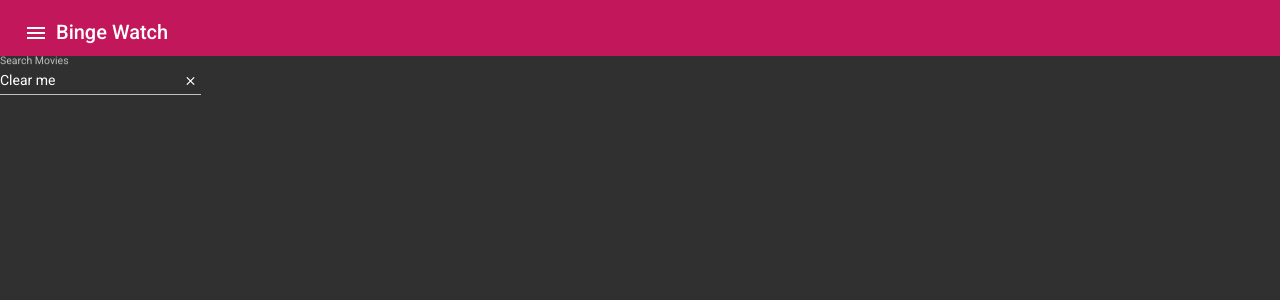
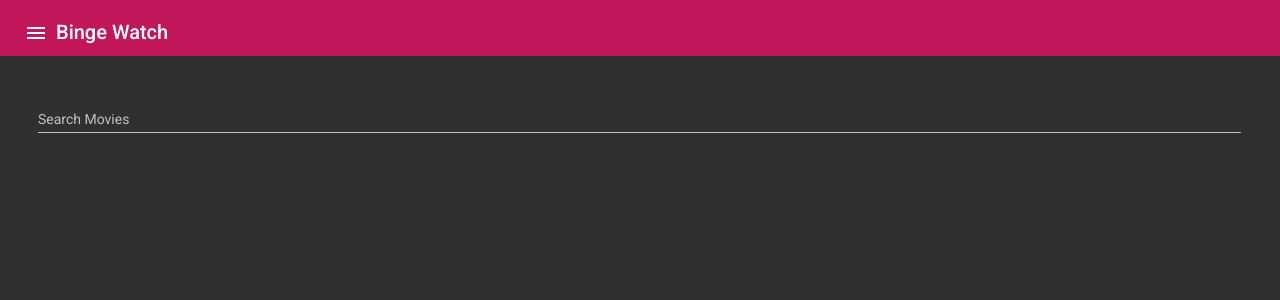
Before and after one commit to prabhakarthangavel/binge-watch-ui, an Angular app: page /#/landing in a window 1280 px wide. Shown: the top 300 px of the page. Built offline with nearby package versions, Linux system fonts and the light colour scheme.

Commit message:
landing changes

```diff
--- a/src/app/landing/landing.component.html
+++ b/src/app/landing/landing.component.html
@@ -1,7 +1,9 @@
-<mat-form-field class="example-form-field">
+<div class="margin">
+  <mat-form-field class="searchBar">
     <mat-label>Search Movies</mat-label>
-    <input matInput type="text" [(ngModel)]="value">
+    <input matInput type="text" [(ngModel)]="value" (input)="onSearch($event)">
     <button mat-button *ngIf="value" matSuffix mat-icon-button aria-label="Clear" (click)="value=''">
       <mat-icon>close</mat-icon>
     </button>
   </mat-form-field>
+</div>
--- a/src/app/landing/landing.component.scss
+++ b/src/app/landing/landing.component.scss
@@ -0,0 +1,3 @@
+.searchBar{
+    width: 100%;
+}
--- a/src/app/landing/landing.component.ts
+++ b/src/app/landing/landing.component.ts
@@ -6,10 +6,14 @@ import { Component, OnInit } from '@angular/core';
   styleUrls: ['./landing.component.scss']
 })
 export class LandingComponent implements OnInit {
-  value = 'Clear me';
+  public value: String = '';
   constructor() { }
 
   ngOnInit(): void {
   }
 
+  onSearch(value:any) {
+    console.log("value",value.target.value)
+  }
+
 }
--- a/src/styles.scss
+++ b/src/styles.scss
@@ -2,3 +2,9 @@
 
 html, body { height: 100%; }
 body { margin: 0; font-family: Roboto, "Helvetica Neue", sans-serif; }
+
+.margin{
+    margin: 3% 3% 0 3%;
+    overflow-y: scroll;         /* SCROLLBARS !!!*/
+    height: calc(100% - 77px);
+}
```
Also changed, not shown: src/app/landing/landing.service.ts (added, +9 -0 lines).
